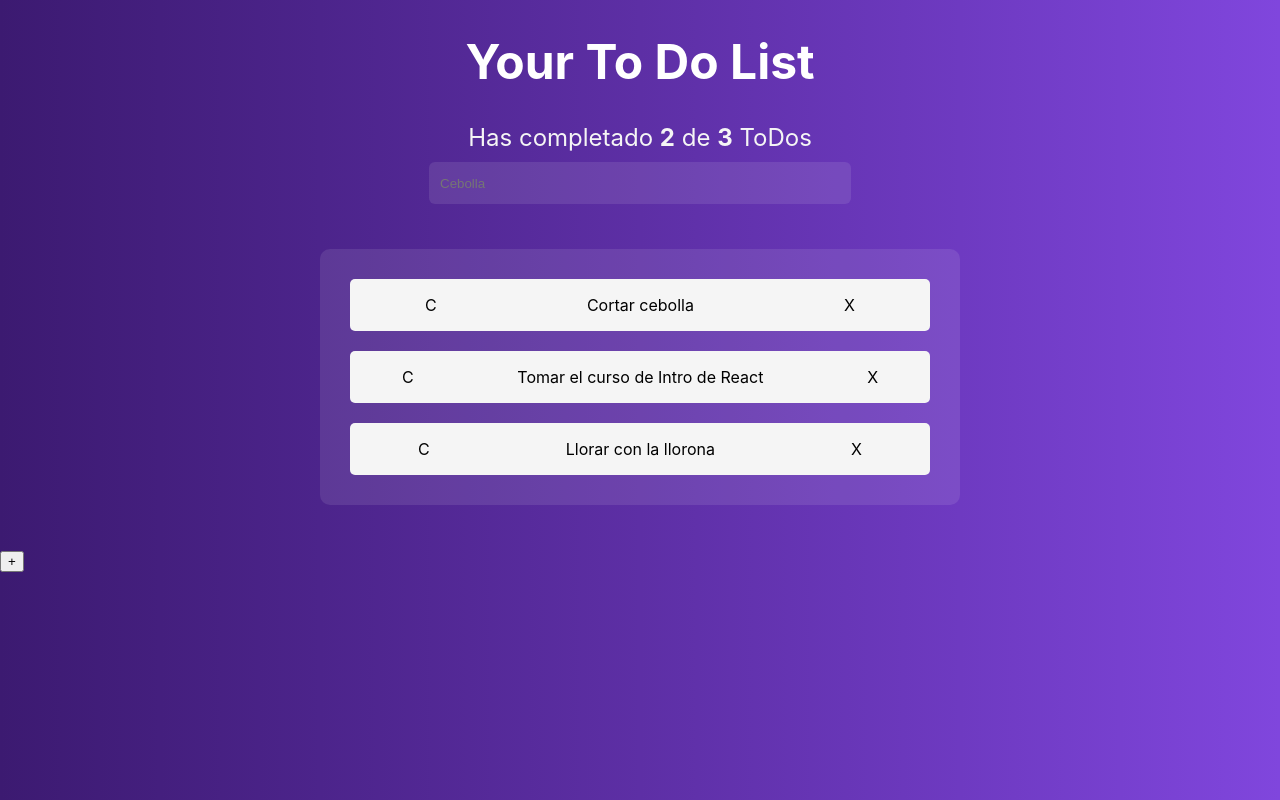
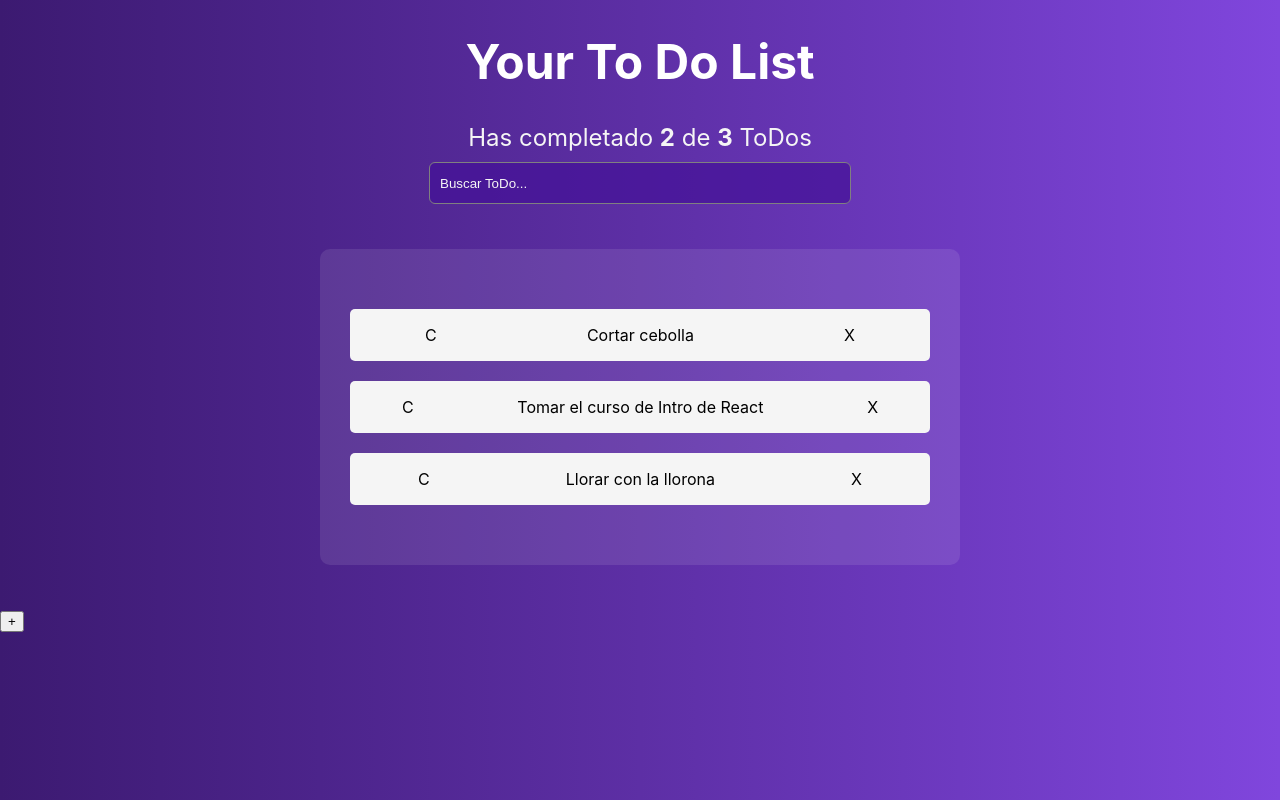
Before and after one commit to ramiroguzmanc/ToDoList, a React (Create React App) app: page / in a window 1280 px wide. Built offline with nearby package versions, Linux system fonts and the light colour scheme.

Commit message:
Borde al buscador y mayor padding vertical en el contenedor de tareas

```diff
--- a/src/Components/TodoSearch.jsx
+++ b/src/Components/TodoSearch.jsx
@@ -4,7 +4,7 @@ import "../styles/TodoSearch.css";
 const TodoSearch = () => {
   return (
     <div className="searchInputContainer">
-      <input type="text" placeholder="Cebolla" className="searchInput" />
+      <input type="text" placeholder="Buscar ToDo..." className="searchInput" />
     </div>
   );
 };
--- a/src/styles/TodoList.css
+++ b/src/styles/TodoList.css
@@ -8,6 +8,6 @@ ul {
   border-radius: 10px;
   text-align: center;
   margin: 45px 25%;
-  padding: 10px;
+  padding: 40px 10px;
   background-color: rgba(244, 244, 244, 0.1);
 }
--- a/src/styles/TodoSearch.css
+++ b/src/styles/TodoSearch.css
@@ -5,9 +5,9 @@
 .searchInput {
   width: 400px;
   height: 40px;
-  border: 1px solid transparent;
+  border: 0.5px solid gray;
   border-radius: 6px;
-  background-color: rgba(244, 244, 244, 0.1);
+  background-color: rgb(68, 16, 151, 0.7);
   color: whitesmoke;
   padding: 0px 10px;
 }
@@ -18,3 +18,7 @@
   height: 50px;
   font-size: 110%;
 }
+
+.searchInput::placeholder {
+  color: whitesmoke;
+}
```
